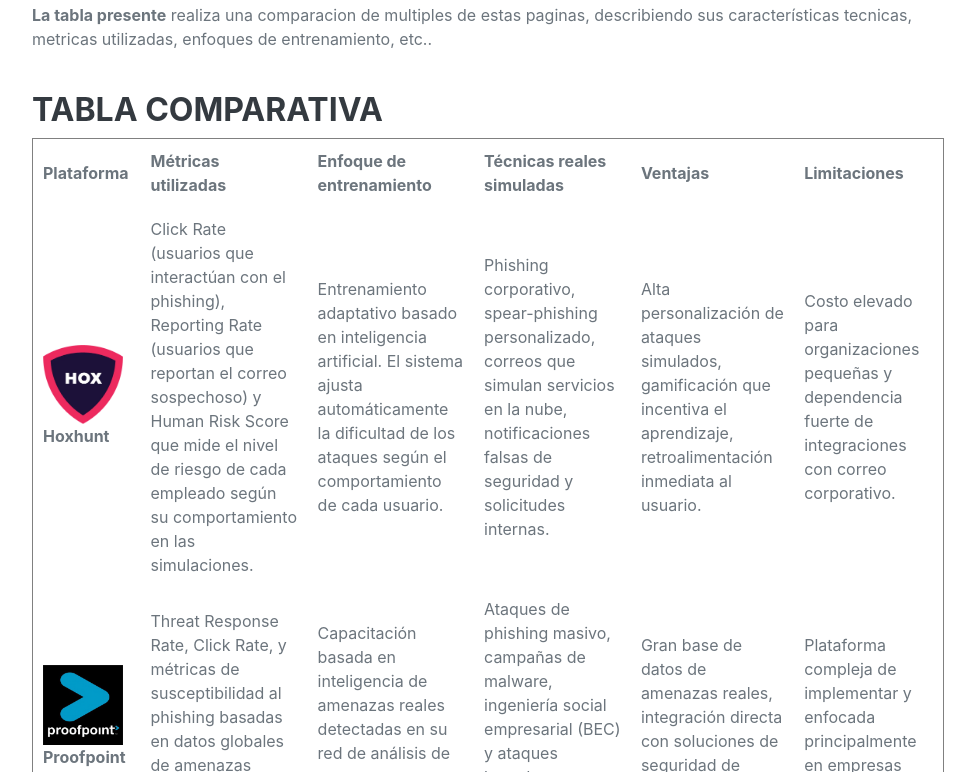
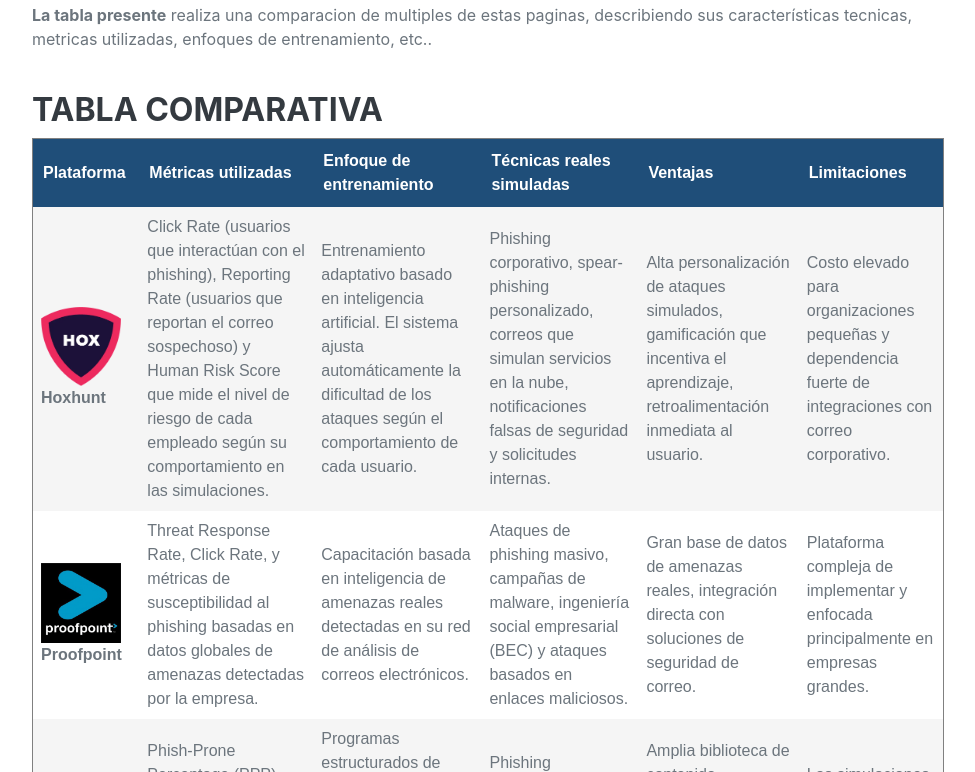
Before and after one commit to eaznar-c/portafolio-cnov-si, a plain HTML site: page proyecto/pr02.html in a window 1280 px wide. Shown: the part 719-1491 px from the top of the page, without its empty margins (288-1263 px from the left). Drawn offline with Linux system fonts and the light colour scheme; a web font is replaced by a local one.

Commit message:
Add files via upload

```diff
--- a/proyecto/pr02.html
+++ b/proyecto/pr02.html
@@ -16,6 +16,33 @@
     <link href="css/styles.css" rel="stylesheet" />
 </head>
 
+<style>
+
+table{
+    width:100%;
+    border-collapse:collapse;
+    font-family: Arial;
+}
+
+th{
+    background-color:#1f4e79;
+    color:white;
+    padding:10px;
+}
+
+td{
+    padding:8px;
+}
+
+tr:nth-child(even){
+    background-color:#f5f5f5;
+}
+
+tr:hover{
+    background-color:#d6eaf8;
+}
+
+</style>
 
 <body id="page-top">
 
```
